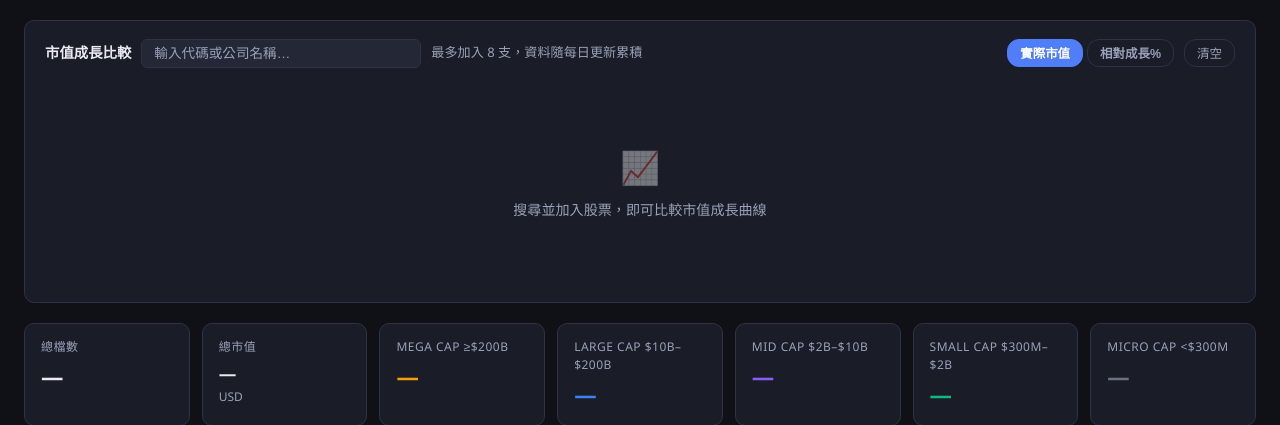
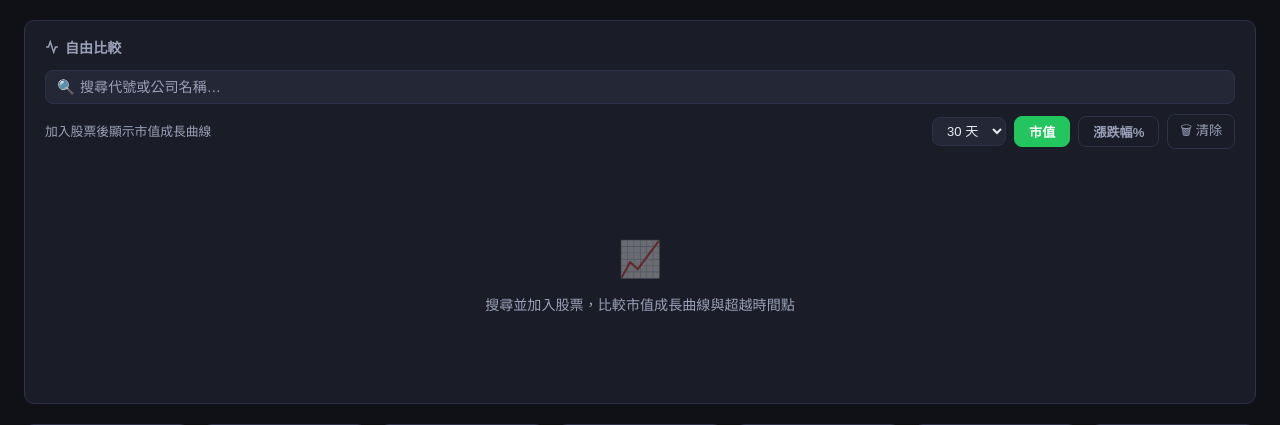
Before and after one commit to pluslife103/us-5321, a Flask app: page / in a window 1280 px wide. Shown: the part 84-509 px from the top of the page. Run offline with Flask 3, Linux system fonts and the light colour scheme; data that the repository does not hold is empty; some libraries are stand-ins or nearby versions.

Commit message:
feat: redesign compare section to match reference UI style

```diff
--- a/templates/index.html
+++ b/templates/index.html
@@ -228,35 +228,51 @@
     background: var(--surface);
     border: 1px solid var(--border);
     border-radius: var(--radius);
-    padding: 18px 20px 20px;
+    padding: 16px 20px 20px;
   }
-  .compare-top {
+  .compare-header {
     display: flex;
     align-items: center;
-    gap: 10px;
-    flex-wrap: wrap;
-    margin-bottom: 14px;
+    gap: 8px;
+    margin-bottom: 12px;
   }
   .compare-title {
-    font-size: 0.9rem;
+    font-size: 0.88rem;
     font-weight: 700;
-    color: var(--text);
-    white-space: nowrap;
+    color: var(--text2);
+    display: flex;
+    align-items: center;
+    gap: 6px;
+  }
+  .compare-search-row {
+    display: flex;
+    gap: 8px;
+    align-items: center;
+    margin-bottom: 10px;
+    flex-wrap: wrap;
   }
   .compare-search-wrap {
     position: relative;
     flex: 1;
-    min-width: 180px;
-    max-width: 280px;
+    min-width: 200px;
+  }
+  .compare-search-icon {
+    position: absolute;
+    left: 12px;
+    top: 50%;
+    transform: translateY(-50%);
+    color: var(--text2);
+    font-size: 0.9rem;
+    pointer-events: none;
   }
   .compare-search {
     width: 100%;
     background: var(--surface2);
     border: 1px solid var(--border);
     color: var(--text);
-    padding: 6px 12px;
-    border-radius: 6px;
-    font-size: 0.85rem;
+    padding: 8px 12px 8px 34px;
+    border-radius: 8px;
+    font-size: 0.88rem;
   }
   .compare-search:focus { outline: none; border-color: var(--accent); }
   .compare-search::placeholder { color: var(--text2); }
@@ -266,88 +282,117 @@
     left: 0; right: 0;
     background: var(--surface2);
     border: 1px solid var(--border);
-    border-radius: 8px;
-    max-height: 200px;
+    border-radius: 10px;
+    max-height: 220px;
     overflow-y: auto;
     z-index: 50;
     display: none;
+    box-shadow: 0 8px 24px rgba(0,0,0,0.4);
   }
   .compare-dropdown.open { display: block; }
   .compare-option {
-    padding: 7px 12px;
+    padding: 8px 14px;
     cursor: pointer;
     font-size: 0.83rem;
     display: flex;
-    justify-content: space-between;
+    align-items: center;
+    gap: 10px;
+  }
+  .compare-option:hover { background: var(--surface); }
+  .compare-option .opt-ticker { font-weight: 700; color: var(--accent); min-width: 56px; }
+  .compare-option .opt-name   { color: var(--text); flex: 1; overflow: hidden; text-overflow: ellipsis; white-space: nowrap; }
+  .compare-option .opt-cap    { color: var(--text2); font-size: 0.75rem; white-space: nowrap; }
+
+  /* Controls row */
+  .compare-controls {
+    display: flex;
     align-items: center;
     gap: 8px;
+    flex-wrap: wrap;
+    margin-bottom: 14px;
   }
-  .compare-option:hover { background: var(--surface); }
-  .compare-option .opt-ticker { font-weight: 700; color: var(--accent); min-width: 52px; }
-  .compare-option .opt-name { color: var(--text2); overflow: hidden; text-overflow: ellipsis; white-space: nowrap; }
-  .compare-option .opt-cap { color: var(--text2); font-size: 0.75rem; white-space: nowrap; }
   .compare-chips {
     display: flex;
     gap: 6px;
     flex-wrap: wrap;
     flex: 1;
+    min-height: 30px;
+    align-items: center;
   }
   .chip {
     display: inline-flex;
     align-items: center;
-    gap: 5px;
-    padding: 4px 10px 4px 12px;
-    border-radius: 16px;
-    font-size: 0.8rem;
-    font-weight: 700;
-    border: 1px solid;
+    gap: 6px;
+    padding: 4px 8px 4px 10px;
+    border-radius: 20px;
+    font-size: 0.82rem;
+    font-weight: 600;
     cursor: default;
-    transition: opacity 0.15s;
+  }
+  .chip-dot {
+    width: 8px; height: 8px;
+    border-radius: 50%;
+    flex-shrink: 0;
   }
   .chip-remove {
     cursor: pointer;
-    opacity: 0.6;
-    font-size: 0.9rem;
+    opacity: 0.55;
+    font-size: 1rem;
     line-height: 1;
+    margin-left: 2px;
   }
   .chip-remove:hover { opacity: 1; }
-  .compare-metric-btns { display: flex; gap: 4px; flex-wrap: wrap; }
+
+  .period-select {
+    background: var(--surface2);
+    border: 1px solid var(--border);
+    color: var(--text);
+    padding: 5px 10px;
+    border-radius: 8px;
+    font-size: 0.82rem;
+    cursor: pointer;
+  }
   .metric-btn {
-    padding: 4px 12px;
-    border-radius: 12px;
+    padding: 5px 14px;
+    border-radius: 8px;
     border: 1px solid var(--border);
     background: transparent;
     color: var(--text2);
-    font-size: 0.78rem;
+    font-size: 0.82rem;
     font-weight: 600;
     cursor: pointer;
     transition: all 0.15s;
     white-space: nowrap;
   }
-  .metric-btn.active { background: var(--accent); border-color: var(--accent); color: #fff; }
-  .compare-chart-wrap { position: relative; height: 240px; }
+  .metric-btn.active { background: var(--green); border-color: var(--green); color: #fff; }
+  .compare-clear {
+    display: flex;
+    align-items: center;
+    gap: 5px;
+    padding: 5px 12px;
+    border-radius: 8px;
+    border: 1px solid var(--border);
+    background: transparent;
+    color: var(--text2);
+    font-size: 0.82rem;
+    cursor: pointer;
+    transition: all 0.15s;
+    white-space: nowrap;
+  }
+  .compare-clear:hover { border-color: var(--red); color: var(--red); }
+
+  .compare-chart-wrap { position: relative; height: 280px; }
   .compare-empty {
-    height: 200px;
+    height: 220px;
     display: flex;
     flex-direction: column;
     align-items: center;
     justify-content: center;
     color: var(--text2);
     font-size: 0.88rem;
-    gap: 8px;
+    gap: 10px;
   }
-  .compare-empty-icon { font-size: 2rem; opacity: 0.4; }
-  .compare-clear {
-    padding: 4px 12px;
-    border-radius: 12px;
-    border: 1px solid var(--border);
-    background: transparent;
-    color: var(--text2);
-    font-size: 0.78rem;
-    cursor: pointer;
-    transition: all 0.15s;
-  }
-  .compare-clear:hover { border-color: var(--red); color: var(--red); }
+  .compare-empty-icon { font-size: 2.2rem; opacity: 0.35; }
 
   /* ── Charts ── */
   .charts-section {
@@ -419,29 +464,44 @@
 
 <!-- ── Compare Section ── -->
 <div class="compare-section">
-  <div class="compare-top">
-    <span class="compare-title">市值成長比較</span>
+  <!-- Header -->
+  <div class="compare-header">
+    <span class="compare-title">
+      <svg width="14" height="14" viewBox="0 0 24 24" fill="none" stroke="currentColor" stroke-width="2.5"><polyline points="22 12 18 12 15 21 9 3 6 12 2 12"/></svg>
+      自由比較
+    </span>
+  </div>
 
+  <!-- Search row -->
+  <div class="compare-search-row">
     <div class="compare-search-wrap">
-      <input class="compare-search" id="compareSearch" placeholder="輸入代碼或公司名稱…" autocomplete="off">
+      <span class="compare-search-icon">🔍</span>
+      <input class="compare-search" id="compareSearch" placeholder="搜尋代號或公司名稱…" autocomplete="off">
       <div class="compare-dropdown" id="compareDropdown"></div>
     </div>
-
-    <div class="compare-chips" id="compareChips">
-      <span id="compareHint" style="color:var(--text2);font-size:0.82rem;align-self:center">最多加入 8 支，資料隨每日更新累積</span>
-    </div>
-
-    <div class="compare-metric-btns">
-      <button class="metric-btn active" data-mode="abs"  onclick="setGrowthMode('abs',this)">實際市值</button>
-      <button class="metric-btn"        data-mode="norm" onclick="setGrowthMode('norm',this)">相對成長%</button>
-    </div>
-    <button class="compare-clear" onclick="clearCompare()">清空</button>
   </div>
 
+  <!-- Chips + controls -->
+  <div class="compare-controls">
+    <div class="compare-chips" id="compareChips">
+      <span id="compareHint" style="color:var(--text2);font-size:0.8rem">加入股票後顯示市值成長曲線</span>
+    </div>
+    <select class="period-select" id="periodSelect" onchange="onPeriodChange()">
+      <option value="7">7 天</option>
+      <option value="14">14 天</option>
+      <option value="30" selected>30 天</option>
+      <option value="60">60 天</option>
+    </select>
+    <button class="metric-btn active" data-mode="abs"  onclick="setGrowthMode('abs',this)">市值</button>
+    <button class="metric-btn"        data-mode="norm" onclick="setGrowthMode('norm',this)">漲跌幅%</button>
+    <button class="compare-clear" onclick="clearCompare()">🗑 清除</button>
+  </div>
+
+  <!-- Chart -->
   <div id="compareBody">
     <div class="compare-empty" id="compareEmpty">
       <div class="compare-empty-icon">📈</div>
-      搜尋並加入股票，即可比較市值成長曲線
+      搜尋並加入股票，比較市值成長曲線與超越時間點
     </div>
     <div class="compare-chart-wrap" id="compareChartWrap" style="display:none">
       <canvas id="compareChart"></canvas>
@@ -754,10 +814,11 @@ async function refresh() {
 }
 
 // ── Compare (Market Cap Growth) ────────────────────────────────────────────
-const CHIP_COLORS = ['#4f7ef8','#f59e0b','#8b5cf6','#10b981','#ef4444','#06b6d4','#f97316','#e879f9'];
-let compareList = [];      // [{ticker, company_name}]
+const CHIP_COLORS = ['#22c55e','#f97316','#4f7ef8','#f59e0b','#8b5cf6','#06b6d4','#ef4444','#e879f9'];
+let compareList    = [];   // [{ticker, company_name}]
 let compareHistory = {};   // { ticker: [{date, market_cap}] }
-let growthMode = 'abs';    // 'abs' | 'norm'
+let growthMode     = 'abs';
+let comparePeriod  = 30;
 let compareChartInst = null;
 
 function setGrowthMode(mode, btn) {
@@ -767,11 +828,14 @@ function setGrowthMode(mode, btn) {
   renderCompareChart();
 }
 
+function onPeriodChange() {
+  comparePeriod = parseInt(document.getElementById('periodSelect').value);
+  renderCompareChart();
+}
+
 function clearCompare() {
-  compareList = [];
-  compareHistory = {};
-  renderChips();
-  renderCompareChart();
+  compareList = []; compareHistory = {};
+  renderChips(); renderCompareChart();
 }
 
 function addToCompare(row) {
@@ -787,24 +851,21 @@ function addToCompare(row) {
 function removeFromCompare(ticker) {
   compareList = compareList.filter(r => r.ticker !== ticker);
   delete compareHistory[ticker];
-  renderChips();
-  renderCompareChart();
+  renderChips(); renderCompareChart();
 }
 
 function renderChips() {
   const wrap = document.getElementById('compareChips');
   const hint = document.getElementById('compareHint');
   if (!compareList.length) {
-    wrap.innerHTML = '';
-    wrap.appendChild(hint);
-    hint.style.display = '';
-    return;
+    wrap.innerHTML = ''; wrap.appendChild(hint); hint.style.display = ''; return;
   }
   hint.style.display = 'none';
   wrap.innerHTML = compareList.map((r, i) => {
     const c = CHIP_COLORS[i % CHIP_COLORS.length];
-    return `<span class="chip" style="color:${c};border-color:${c};background:${c}22">
-      ${r.ticker}
+    return `<span class="chip" style="background:${c}28;color:${c}">
+      <span class="chip-dot" style="background:${c}"></span>
+      ${r.ticker} ${r.company_name}
       <span class="chip-remove" onclick="removeFromCompare('${r.ticker}')">×</span>
     </span>`;
   }).join('');
@@ -815,18 +876,26 @@ async function loadCompareHistory() {
   if (!compareList.length) { renderCompareChart(); return; }
   const tickers = compareList.map(r => r.ticker).join(',');
   try {
-    const res  = await fetch(`/api/history?tickers=${tickers}`);
-    const rows = await res.json();
-    // Group by ticker
+    const rows = await fetch(`/api/history?tickers=${tickers}`).then(r => r.json());
     compareHistory = {};
     rows.forEach(r => {
-      if (!compareHistory[r.ticker]) compareHistory[r.ticker] = [];
-      compareHistory[r.ticker].push({ date: r.date, market_cap: r.market_cap });
+      (compareHistory[r.ticker] = compareHistory[r.ticker] || []).push(
+        { date: r.date, market_cap: r.market_cap }
+      );
     });
     renderCompareChart();
-  } catch(e) {
-    toast('歷史資料載入失敗');
+  } catch(e) { toast('歷史資料載入失敗'); }
+}
+
+function buildDateAxis(days) {
+  const today = new Date();
+  const dates = [];
+  for (let i = days - 1; i >= 0; i--) {
+    const d = new Date(today);
+    d.setDate(d.getDate() - i);
+    dates.push(d.toISOString().slice(0, 10));
   }
+  return dates;
 }
 
 function renderCompareChart() {
@@ -839,30 +908,17 @@ function renderCompareChart() {
     return;
   }
 
-  // Build fixed 60-day date axis (calendar days, gaps on weekends are fine)
-  const today = new Date();
-  const allDates = [];
-  for (let i = 59; i >= 0; i--) {
-    const d = new Date(today);
-    d.setDate(d.getDate() - i);
-    allDates.push(d.toISOString().slice(0, 10));
-  }
-
-  if (!allDates.length) {
-    empty.style.display = 'flex'; wrap.style.display = 'none';
-    return;
-  }
+  const allDates = buildDateAxis(comparePeriod);
   empty.style.display = 'none'; wrap.style.display = 'block';
 
   const datasets = compareList.map((stock, i) => {
-    const hist = compareHistory[stock.ticker] || [];
+    const hist   = compareHistory[stock.ticker] || [];
     const byDate = Object.fromEntries(hist.map(r => [r.date, r.market_cap]));
     const color  = CHIP_COLORS[i % CHIP_COLORS.length];
 
     let values = allDates.map(d => byDate[d] != null ? byDate[d] / 1e9 : null);
 
     if (growthMode === 'norm') {
-      // Normalize: % change from first available date
       const first = values.find(v => v != null);
       values = values.map(v => v != null && first ? +((v / first - 1) * 100).toFixed(2) : null);
     } else {
@@ -870,23 +926,24 @@ function renderCompareChart() {
     }
 
     return {
-      label: stock.ticker,
+      label: `${stock.ticker} ${stock.company_name}`,
       data: values,
       borderColor: color,
-      backgroundColor: color + '22',
-      borderWidth: 2.5,
-      pointRadius: allDates.length <= 10 ? 4 : 2,
+      backgroundColor: color + '18',
+      borderWidth: 2,
+      pointRadius: comparePeriod <= 14 ? 4 : comparePeriod <= 30 ? 3 : 2,
       pointHoverRadius: 6,
-      tension: 0.3,
-      fill: false,
+      pointBackgroundColor: color,
+      tension: 0.35,
+      fill: true,
       spanGaps: true,
     };
   });
 
-  const yLabel = growthMode === 'norm' ? '相對成長 (%)' : '市值 (Billion USD)';
-  const fmtY   = growthMode === 'norm'
-    ? v => (v >= 0 ? '+' : '') + v + '%'
-    : v => '$' + v + 'B';
+  const isNorm = growthMode === 'norm';
+  const fmtY   = isNorm
+    ? v => (v >= 0 ? '+' : '') + v.toFixed(1) + '%'
+    : v => '$' + (v >= 1000 ? (v/1000).toFixed(2)+'T' : v.toFixed(0)+'B');
 
   if (compareChartInst) compareChartInst.destroy();
   compareChartInst = new Chart(document.getElementById('compareChart'), {
@@ -896,28 +953,47 @@ function renderCompareChart() {
       responsive: true,
       maintainAspectRatio: false,
       interaction: { mode: 'index', intersect: false },
-      animation: { duration: 400 },
+      animation: { duration: 350 },
       plugins: {
         legend: {
           display: true,
           position: 'top',
-          labels: { color: '#e8eaf0', font: { size: 12, weight: '700' }, boxWidth: 16, padding: 16 },
+          align: 'center',
+          labels: {
+            color: '#e8eaf0',
+            font: { size: 12, weight: '600' },
+            boxWidth: 12, boxHeight: 12,
+            padding: 20,
+            usePointStyle: true,
+            pointStyle: 'circle',
+          },
         },
         tooltip: {
+          backgroundColor: '#1a1d27',
+          borderColor: '#2e3148',
+          borderWidth: 1,
+          padding: 10,
           callbacks: {
-            label: ctx => ` ${ctx.dataset.label}: ${ctx.parsed.y != null ? fmtY(ctx.parsed.y) : '—'}`,
+            label: ctx => {
+              if (ctx.parsed.y == null) return null;
+              return `  ${ctx.dataset.label}: ${fmtY(ctx.parsed.y)}`;
+            },
           },
         },
       },
       scales: {
         x: {
-          ticks: { color: '#9aa0b8', maxTicksLimit: 10, maxRotation: 30, autoSkip: true },
-          grid:  { color: '#2e3148' },
+          ticks: {
+            color: '#9aa0b8',
+            maxTicksLimit: comparePeriod <= 14 ? comparePeriod : 10,
+            maxRotation: 0,
+            autoSkip: true,
+          },
+          grid: { color: '#2e314840' },
         },
         y: {
-          title: { display: true, text: yLabel, color: '#9aa0b8', font: { size: 11 } },
           ticks: { color: '#9aa0b8', callback: fmtY },
-          grid:  { color: '#2e3148' },
+          grid:  { color: '#2e314880' },
         },
       },
     },
```
